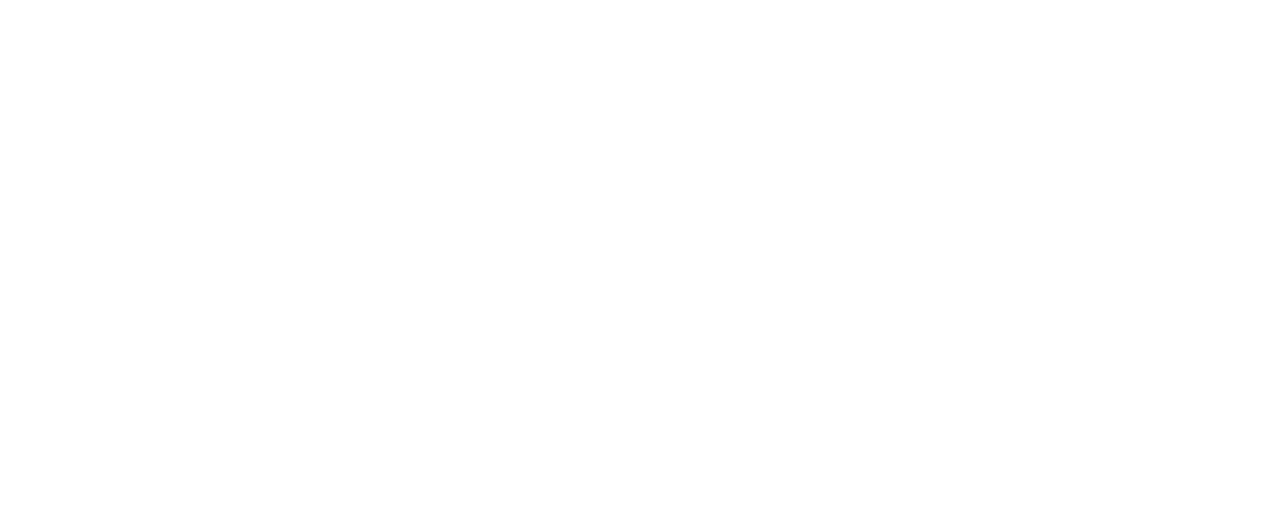
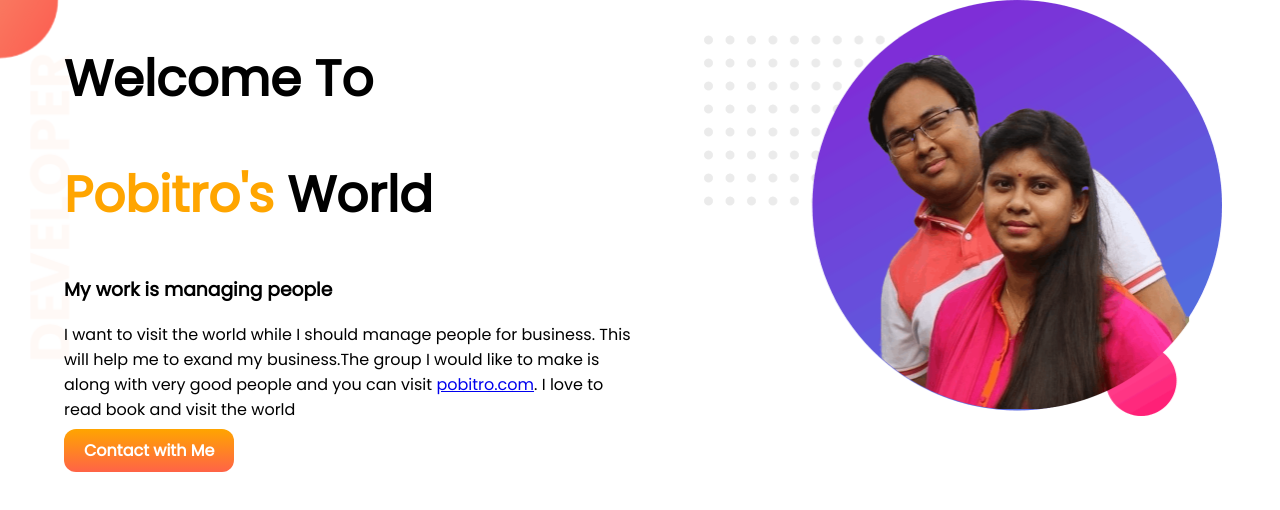
Before and after one commit to egpobitro/developer-portfolio, a plain HTML site: page index.html in a window 1280 px wide. Drawn offline with Linux system fonts and the light colour scheme.

Commit message:
top banner works

```diff
--- a/index.html
+++ b/index.html
@@ -5,10 +5,34 @@
     <meta charset="UTF-8">
     <meta name="viewport" content="width=device-width, initial-scale=1.0">
     <title>Pobitro's Porfolio</title>
+    <link rel="preconnect" href="https://fonts.googleapis.com">
+    <link rel="preconnect" href="https://fonts.gstatic.com" crossorigin>
+    <link href="https://fonts.googleapis.com/css2?family=Poppins&display=swap" rel="stylesheet">
+
     <link rel="stylesheet" href="style.css">
+
 </head>
 
 <body>
+    <section class="top-banner">
+        <div class="half-width">
+            <h1>Welcome To</h1>
+            <h1><span class="orange-color">Pobitro's</span> World</h1>
+            <h3>My work is managing people</h3>
+            <p>I want to visit the world while I should manage people for business. This will help me to exand my
+                business.The group I would like to make is along with very good people and you can visit <a
+                    href="https://www.pobitro.com/" target="_blank">pobitro.com</a>. I love to read book and visit the
+                world
+            </p>
+
+            <a class="link-button" href="https://www.pobitro.com/" target="_blank">Contact with Me</a>
+        </div>
+
+        <div class="half-width">
+            <img src="images/pobitro4.png" alt="">
+        </div>
+
+    </section>
 
 </body>
 
--- a/style.css
+++ b/style.css
@@ -0,0 +1,39 @@
+body {
+    font-family: 'Poppins', sans-serif;
+    margin: 0px;
+}
+
+h1 {
+    font-size: 50px;
+}
+
+.orange-color {
+    color: orange;
+}
+
+section {
+    display: flex;
+}
+
+.half-width {
+    width: 50%;
+    padding-left: 5%;
+}
+
+.half-width img {
+    width: 90%;
+}
+
+.link-button {
+    text-decoration: none;
+    background-image: linear-gradient(orange, tomato);
+    padding: 10px 20px;
+    font-weight: 700;
+    color: white;
+    border-radius: 12px;
+}
+
+.top-banner {
+    background-image: url(images/top-banner.png);
+    background-repeat: no-repeat;
+}
```
Also changed, not shown: images/dream-bg.png (added), images/exp-bg.png (added), images/my-bg.png (added), images/my-bg2.png (added), images/pobitro1.jpg (added), images/pobitro3.jpg (added), images/pobitro4.png (added), images/pobitro5.png (added), images/top-banner.png (added), 1 other file.
